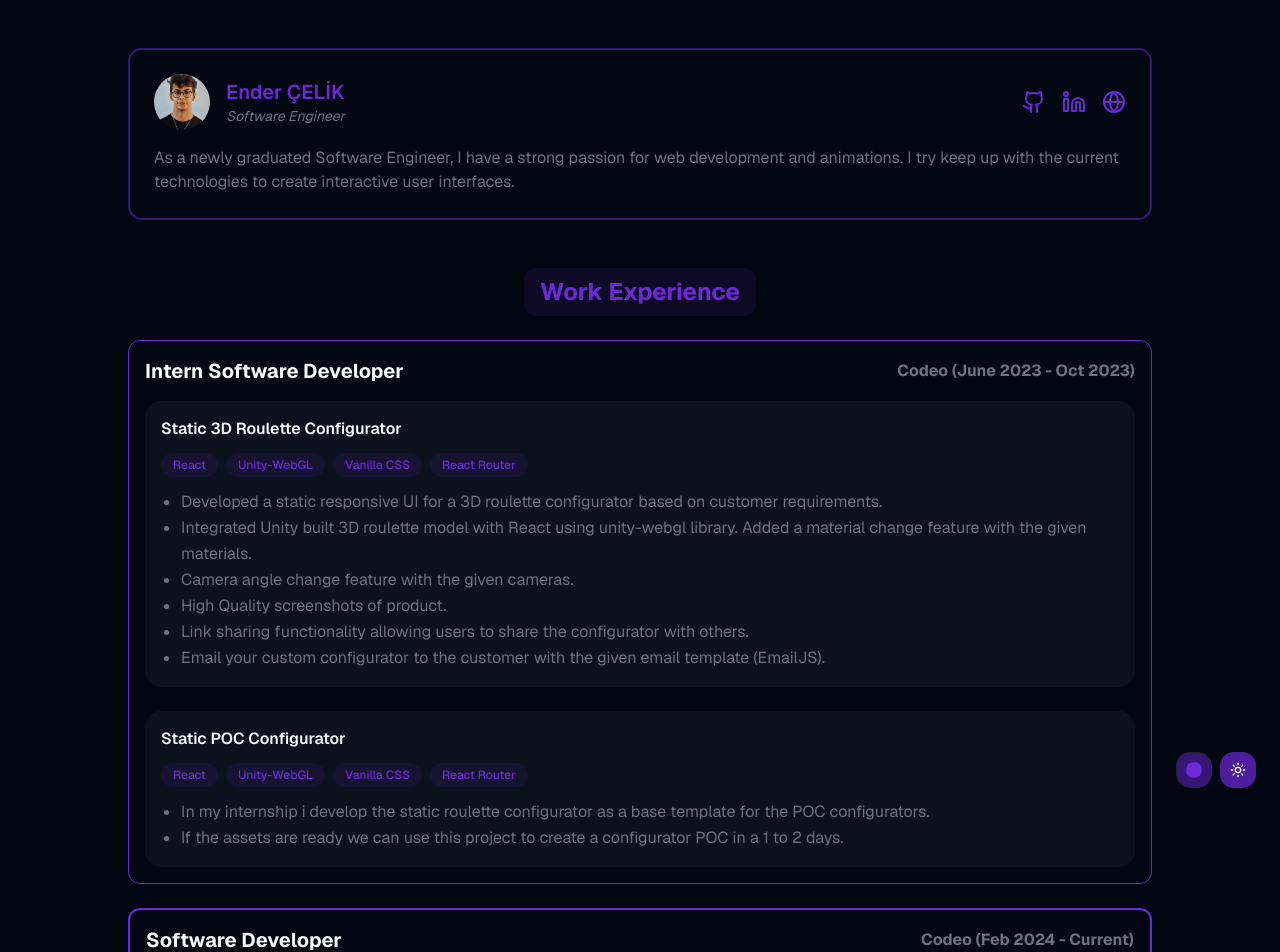
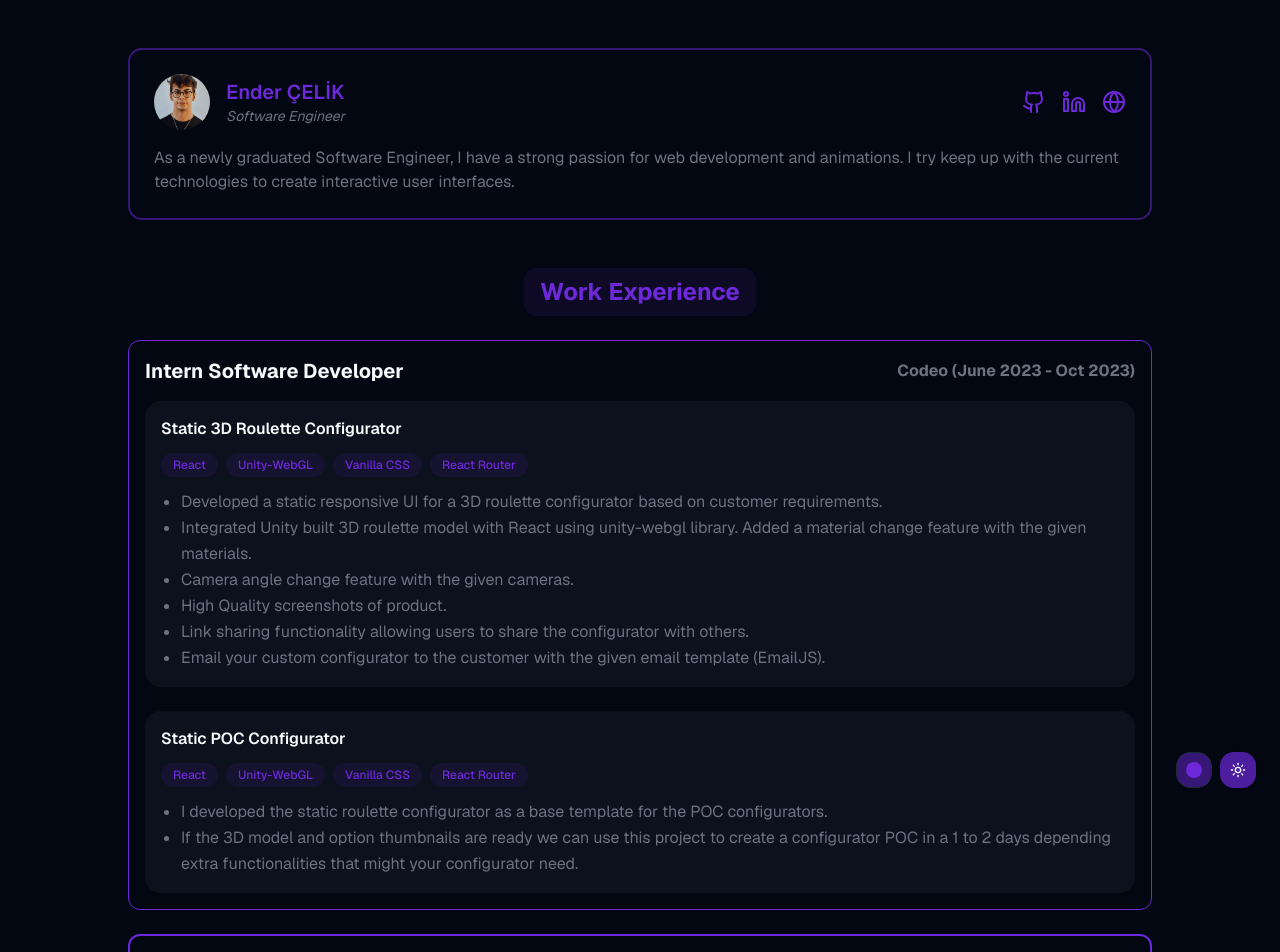
Before and after one commit to EnderCelik0/portfolio, a React (Vite) app: page / in a window 1280 px wide. Shown: the top 952 px of the page. Built offline with nearby package versions, Linux system fonts and the light colour scheme.

Commit message:
fix work experience text

```diff
--- a/src/components/WorkExperience.tsx
+++ b/src/components/WorkExperience.tsx
@@ -70,12 +70,13 @@ const workExperience = [
         description: (
           <ul className="list-disc pl-5">
             <li>
-              In my internship i develop the static roulette configurator as a
-              base template for the POC configurators.
+              I developed the static roulette configurator as a base template
+              for the POC configurators.
             </li>
             <li>
-              If the assets are ready we can use this project to create a
-              configurator POC in a 1 to 2 days.
+              If the 3D model and option thumbnails are ready we can use this
+              project to create a configurator POC in a 1 to 2 days depending
+              extra functionalities that might your configurator need.
             </li>
           </ul>
         ),
```
